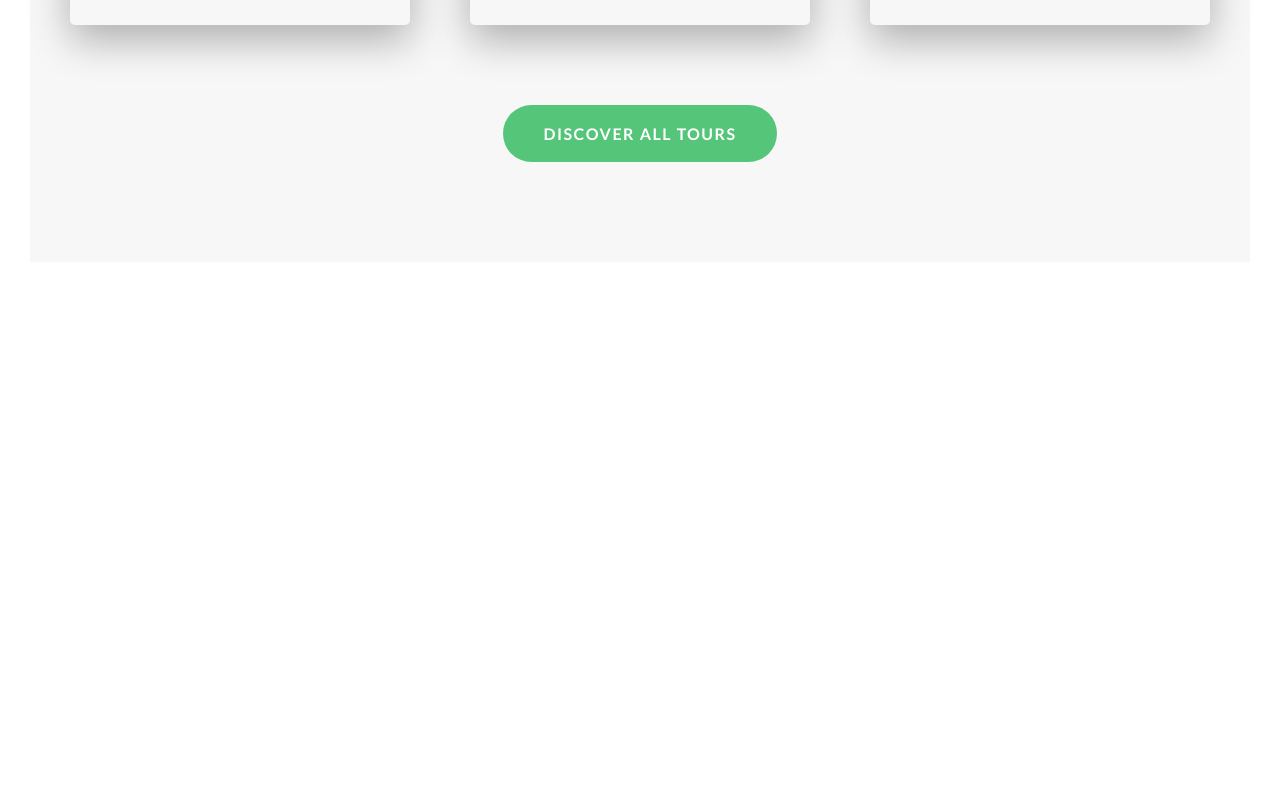
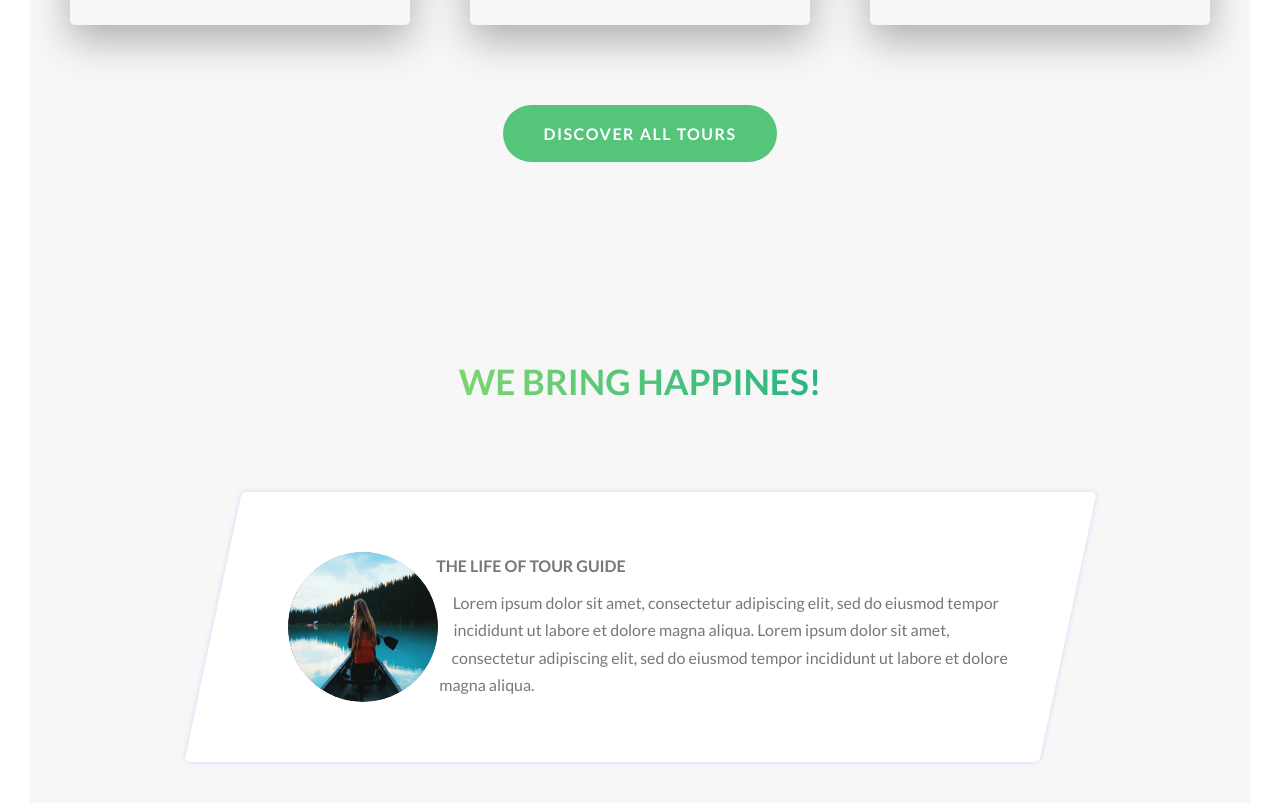
Before and after one commit to MoathDawahreh/advanced-css-nature, a website: page index.html in a window 1280 px wide. Shown: the part 3145-3948 px from the top of the page. Before the commit the page ends 3437 px from the top, so only its background shows below. Drawn offline with Linux system fonts and the light colour scheme.

Commit message:
create the story section

```diff
--- a/index.html
+++ b/index.html
@@ -203,7 +203,8 @@
 							</div>
 						</div>
 					</div>
-					<div class="col-1-of-3"><div class="card">
+					<div class="col-1-of-3">
+						<div class="card">
 							<div class="card__side card__side--front">
 								<div class="card__picture card__picture--3">&nbsp;</div>
 								<h4 class="card__heading">
@@ -231,16 +232,36 @@
 								</div>
 							</div>
 						</div>
+					</div>
+				</div>
 
-					</div></div>
-
-					<div class="u-center-text u-margin-top-big">
-						<a href="#" class="btn btn--green">Discover all tours</a>
-
-
-
-
-
+				<div class="u-center-text u-margin-top-big">
+					<a href="#" class="btn btn--green">Discover all tours</a>
+				</div>
+			</section>
+			<section class="section-stories">
+				<div class="u-center-text u-margin-bottom-big">
+					<h2 class="heading-secondary">We bring happines!</h2>
+				</div>
+				<div class="row">
+					<div class="story">
+						<figure class="story__shape">
+							<img src="img/nat-8.jpg" alt="Person on a tour" class="story__img">
+							<figcaption class="story__caption">Mary Smith</figcaption>
+						</figure>
+						<div class="story__text">
+							<h3 class="heading-tertiary u-margin-bottom-small">
+								The life of tour guide
+							</h3>
+							<p>
+								Lorem ipsum dolor sit amet, consectetur adipiscing elit, sed do
+								eiusmod tempor incididunt ut labore et dolore magna aliqua.
+								Lorem ipsum dolor sit amet, consectetur adipiscing elit, sed do
+								eiusmod tempor incididunt ut labore et dolore magna aliqua.
+							</p>
+							<p></p>
+						</div>
+					</div>
 				</div>
 			</section>
 		</main>
--- /dev/null
+++ b/saas/components/_story.scss
@@ -0,0 +1,44 @@
+.story {
+	width: 75%;
+	margin: 0 auto;
+	padding: 6rem;
+	box-shadow: 0px 0px 5px rgba($color-tertiary-dark, 0.2);
+	background-color: $color-white;
+	border-radius: 0.5rem;
+	padding-left: 9rem;
+
+	font-size: $default-font-size;
+	transform: skew(-12deg);
+
+	// & > * {
+	//     transform: skew(  12deg);
+	// }
+	&__shape {
+		width: 15rem;
+		height: 15rem;
+		// background-color: aquamarine;
+		float: left;
+		shape-outside: circle(50% at 50% 50%);
+		-wtbkit-shape-outside: circle(50% at 50% 50%);
+		// border-radius: 50%;
+
+		clip-path: circle(50% at 50% 50%);
+		-webki-clip-path: circle(50% at 50% 50%);
+		transform: translateX(-10%) skew(12deg);
+	}
+	&__img {
+		width: 100%;
+		height: 100%;
+		border-radius: 50%;
+		background-color: $color-gray-light;
+		background-image: url('../img/nat-1.jpg');
+		background-size: cover;
+		background-position: center;
+		position: relative;
+
+		z-index: -1;
+	}
+	&__text {
+		transform: skew(12deg);
+	}
+}
--- a/saas/main.scss
+++ b/saas/main.scss
@@ -11,6 +11,7 @@
 @import 'components/composition';
 @import 'components/card';
 @import 'components/featuer-box';
+@import 'components/story';
 @import 'layout/header';
 @import 'layout/grid';
 @import 'pages/home';
--- a/saas/pages/_home.scss
+++ b/saas/pages/_home.scss
@@ -31,3 +31,9 @@
 	margin-top: -20vh;
 
 }
+
+.section-stories {
+	background-color: $color-gray-light;
+	padding: 25rem 0;
+	margin-top: -20vh;
+}
```
Also changed, not shown: css/style.css, 2 other files.
